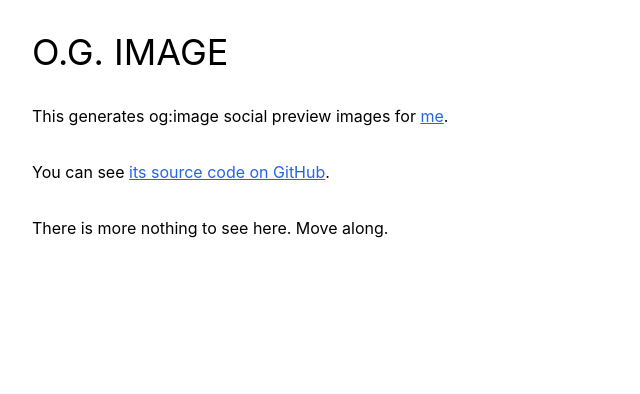
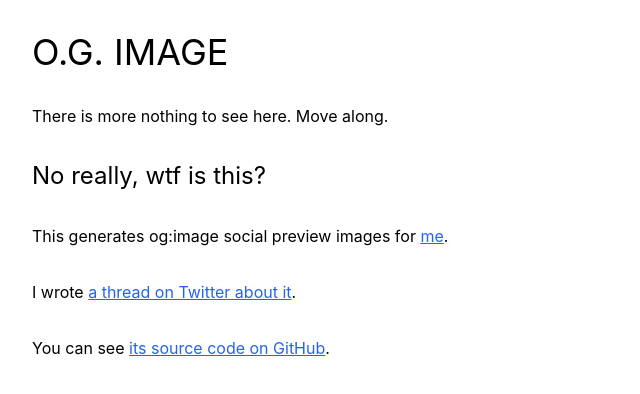
Before and after one commit to mrled/ogimage, a Next.js app: page / in a window 1280 px wide. Shown: the top 394 px of the page, without its empty margins (0-640 px from the left). Built offline with nearby package versions, Linux system fonts and the light colour scheme.

Commit message:
I'm making my best efforts here
And I have decided that my best effort at documentation is linking to a Twitter thread that links to another Twitter thread.

I will not be taking questions at this time

```diff
--- a/pages/index.tsx
+++ b/pages/index.tsx
@@ -12,10 +12,21 @@ export default function Home() {
 
       <main className="m-8">
         <h1 className="text-4xl my-8">O.G. IMAGE</h1>
+        <p className="my-8">There is more nothing to see here. Move along.</p>
+        <h2 className="text-2xl my-8">No really, wtf is this?</h2>
         <p className="my-8">
           This generates og:image social preview images for{" "}
           <Link href="https://me.micahrl.com">
             <a className="underline text-blue-600">me</a>
+          </Link>
+          .
+        </p>
+        <p>
+          I wrote{" "}
+          <Link href="https://twitter.com/mrled/status/1353942139772821504">
+            <a className="underline text-blue-600">
+              a thread on Twitter about it
+            </a>
           </Link>
           .
         </p>
@@ -26,7 +37,6 @@ export default function Home() {
           </Link>
           .
         </p>
-        <p className="my-8">There is more nothing to see here. Move along.</p>
       </main>
     </div>
   );
```
